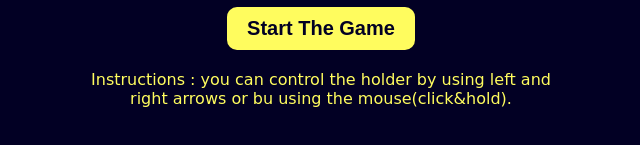
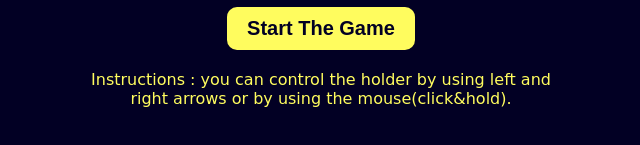
Before and after one commit to i3bdul3ziz/Breakout-Game, a plain HTML site: page index.html in a window 1280 px wide. Shown: the part 497-642 px from the top of the page, 319-959 px from the left. Drawn offline with Linux system fonts and the light colour scheme.

Commit message:
update README and index.html add new image in images file

```diff
--- a/index.html
+++ b/index.html
@@ -12,7 +12,7 @@
     <h1>Breakout Game</h1>
     <canvas id="myCanvas"></canvas>
     <button id="start">Start The Game</button>
-    <p>Instructions : you can control the holder by using left and right arrows or bu using the mouse(click&hold).</p>
+    <p>Instructions : you can control the holder by using left and right arrows or by using the mouse(click&hold).</p>
     <script src="js/main.js"></script>
 </body>
 </html>
```
Also changed, not shown: img/landing-page.png (added), 1 other file.
